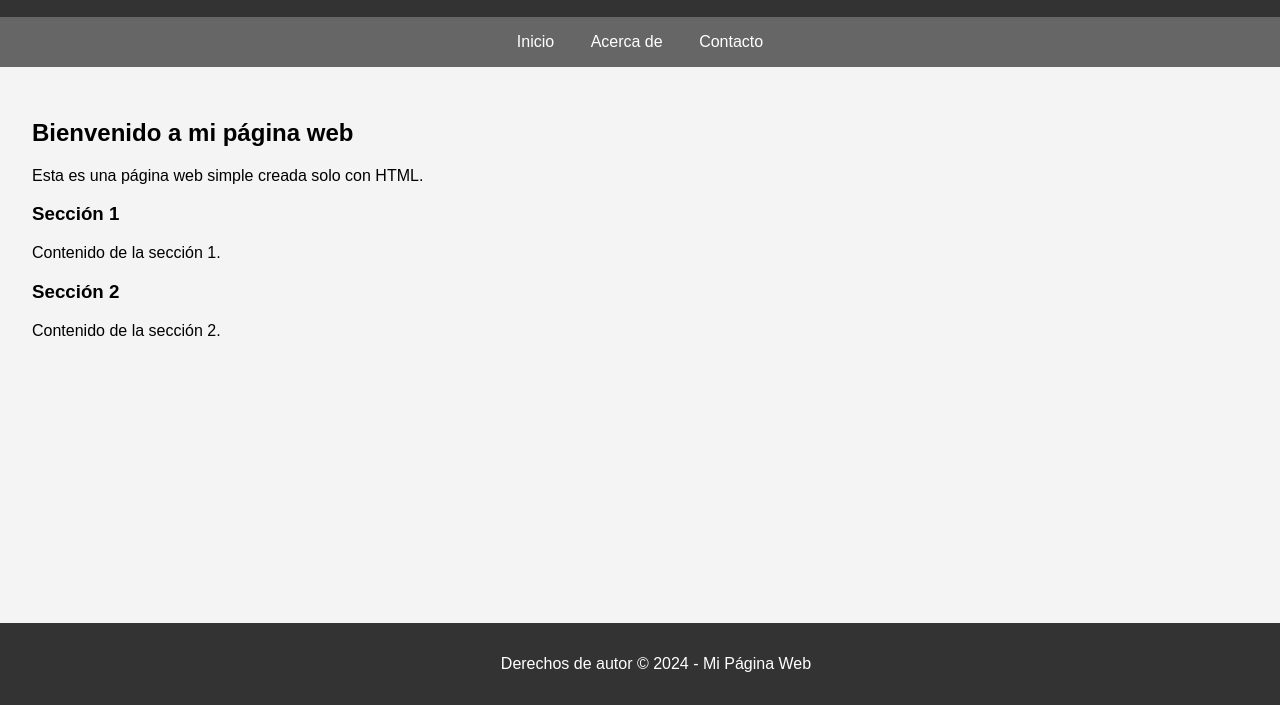
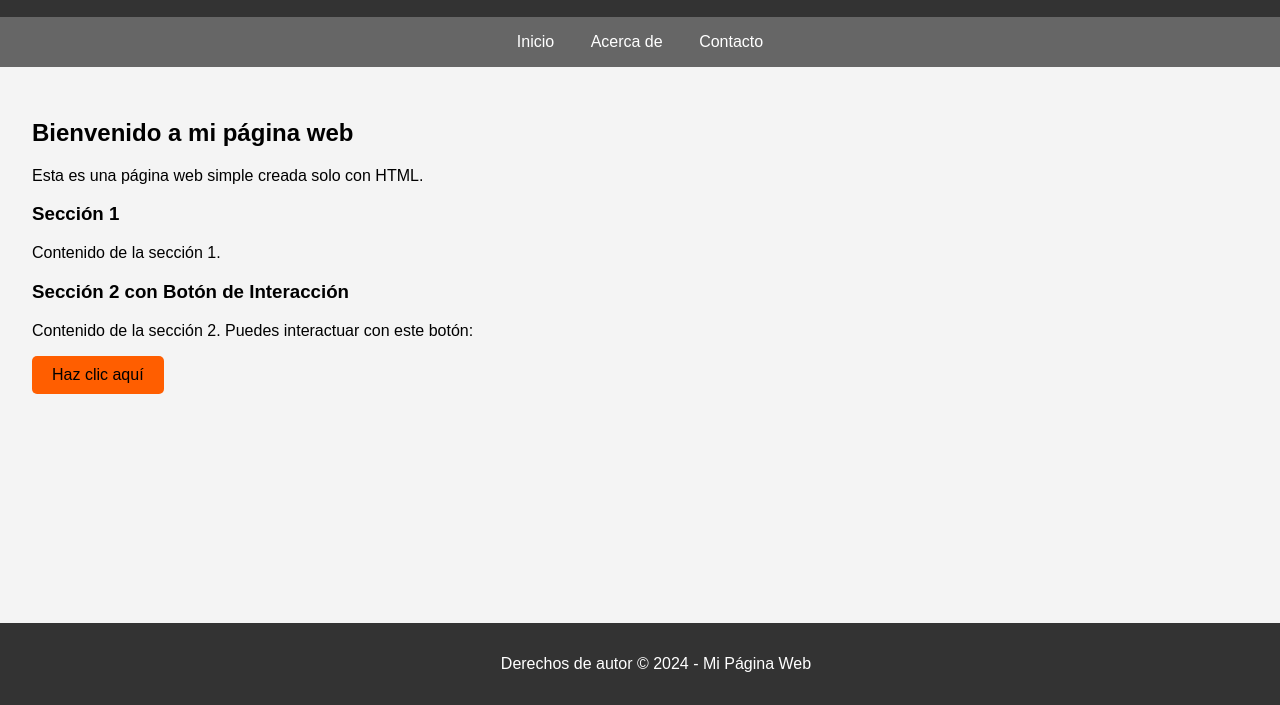
Before and after one commit to OliverN77/EsenciasDelAlma, a plain HTML site: page index.html in a window 1280 px wide. Shown: the part 95-800 px from the top of the page. Drawn offline with Linux system fonts and the light colour scheme.

Commit message:
Agregue algunos cambios a la web

```diff
--- a/index.html
+++ b/index.html
@@ -44,6 +44,18 @@
             bottom: 0;
             width: 100%;
         }
+
+        /* Estilos adicionales para el botón */
+        .interactive-button {
+            display: inline-block;
+            padding: 10px 20px;
+            font-size: 16px;
+            background-color: #ff5e00;
+            color: rgb(0, 0, 0);
+            border: none;
+            border-radius: 5px;
+            cursor: pointer;
+        }
     </style>
 </head>
 <body>
@@ -68,8 +80,9 @@
         </section>
 
         <section>
-            <h3>Sección 2</h3>
-            <p>Contenido de la sección 2.</p>
+            <h3>Sección 2 con Botón de Interacción</h3>
+            <p>Contenido de la sección 2. Puedes interactuar con este botón:</p>
+            <button class="interactive-button" onclick="alert('¡Has hecho clic en el botón!')">Haz clic aquí</button>
         </section>
     </main>
 
```
